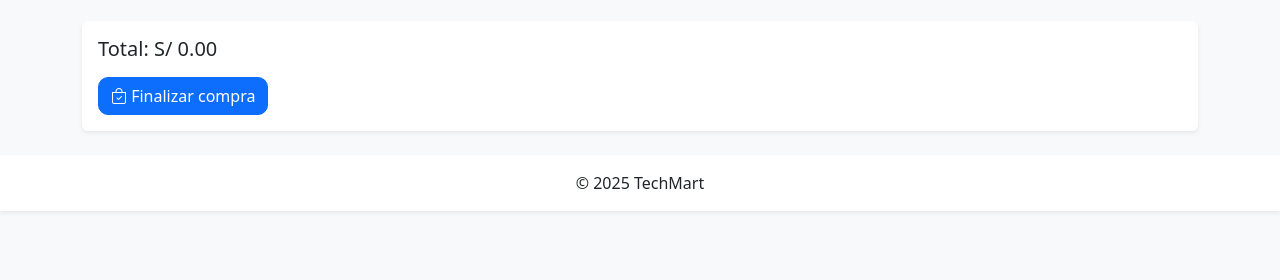
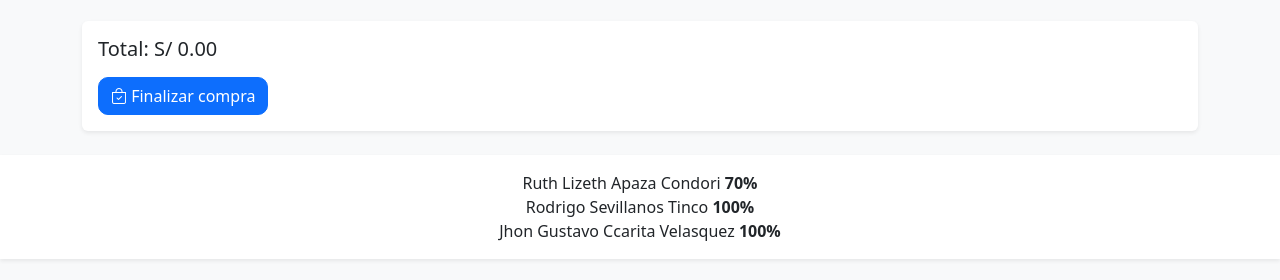
Before and after one commit to HustavoJhon/designweb, a plain HTML site: page carrito.html in a window 1280 px wide. Shown: the part 176-456 px from the top of the page. Drawn offline with nearby package versions, Linux system fonts and the light colour scheme.

Commit message:
feat: update footer

```diff
--- a/carrito.html
+++ b/carrito.html
@@ -49,7 +49,9 @@
   </div>
 
   <footer class="text-center mt-4 p-3 bg-white shadow-sm">
-    <p class="m-0">© 2025 TechMart</p>
+    <p class="m-0">Ruth Lizeth Apaza Condori <strong>70%</strong></p>
+    <p class="m-0">Rodrigo Sevillanos Tinco <strong>100%</strong></p>
+    <p class="m-0">Jhon Gustavo Ccarita Velasquez <strong>100%</strong></p>
   </footer>
 
   <script src="https://cdn.jsdelivr.net/npm/bootstrap@5.3.8/dist/js/bootstrap.bundle.min.js"></script>
```
Also changed, not shown: index.html (+3 -1 lines), productos.html (+3 -1 lines).
